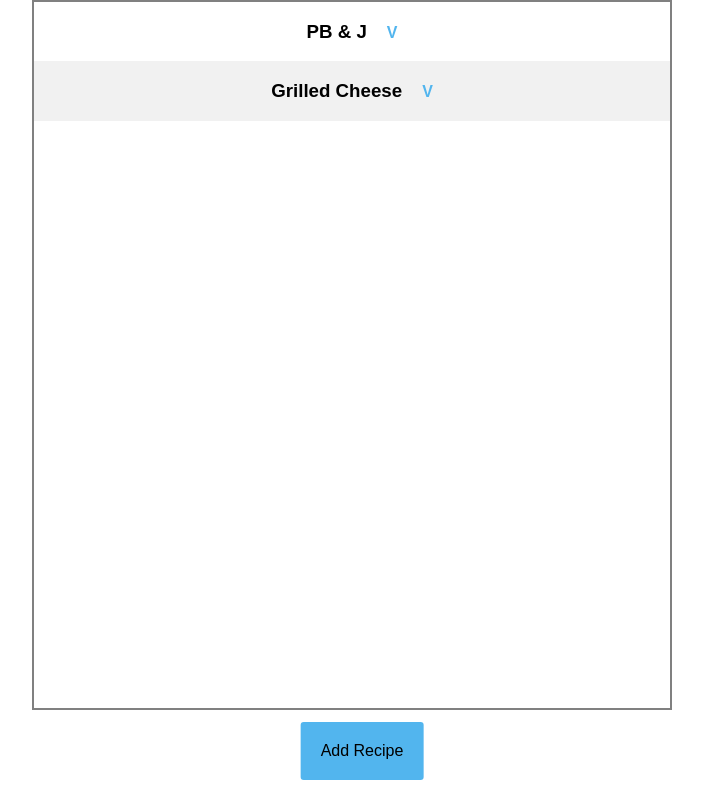
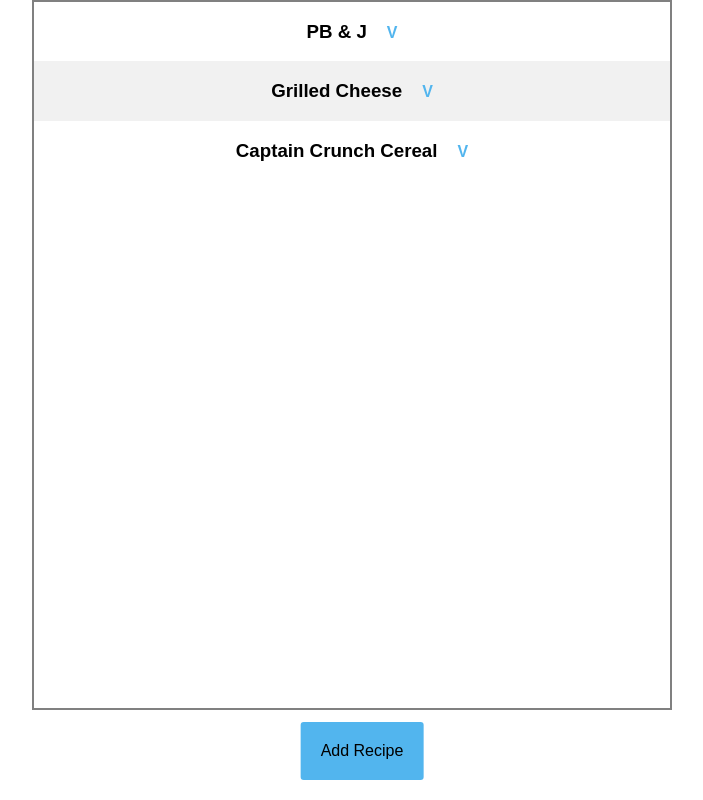
Before and after one commit to cursiv3/redux-recipe-box, a React (Create React App) app: page / in a window 1280 px wide. Shown: the whole page, without its empty margins (288-991 px from the left). Built offline with nearby package versions, Linux system fonts and the light colour scheme.

Commit message:
added third starter recipe for demo

```diff
--- a/src/mockDB.js
+++ b/src/mockDB.js
@@ -13,6 +13,12 @@ module.exports = {
       ingredients: "2 slices Bread\n Cheddar cheese\n butter",
       directions:
         "Lay bread out\n spread butter on both pieces of bread\n place sliced cheese on bread\n combine slices of bread\n place in pan over medium heat, cover\n flip after 4 min\n wait 4 min, then remove and eat"
+    },
+    {
+      id: 3,
+      name: "Captain Crunch Cereal",
+      ingredients: "Captain Crunch cereal\n Milk\n",
+      directions: "Pour the cereal into a bowl\n pour the milk over the cereal"
     }
   ],
   idIncrement: 2
```
